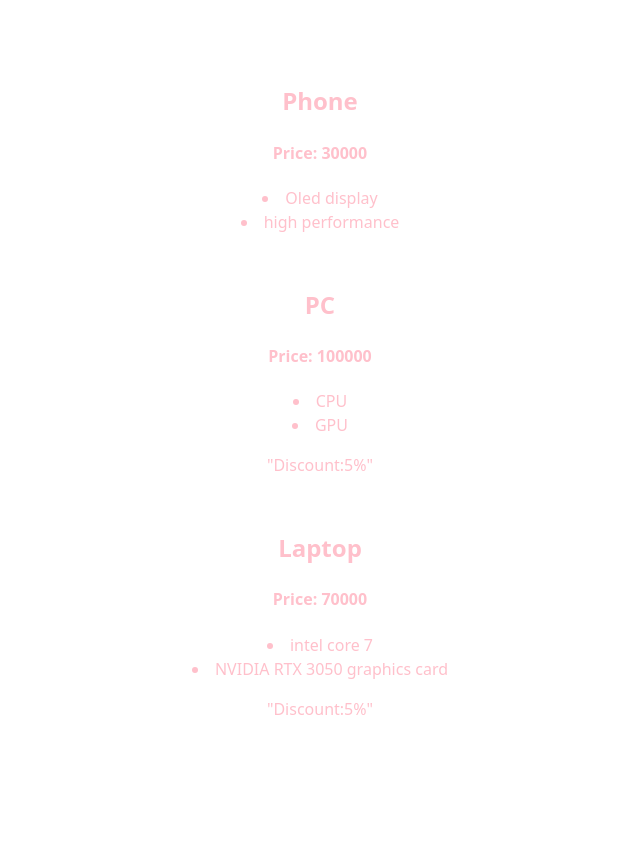
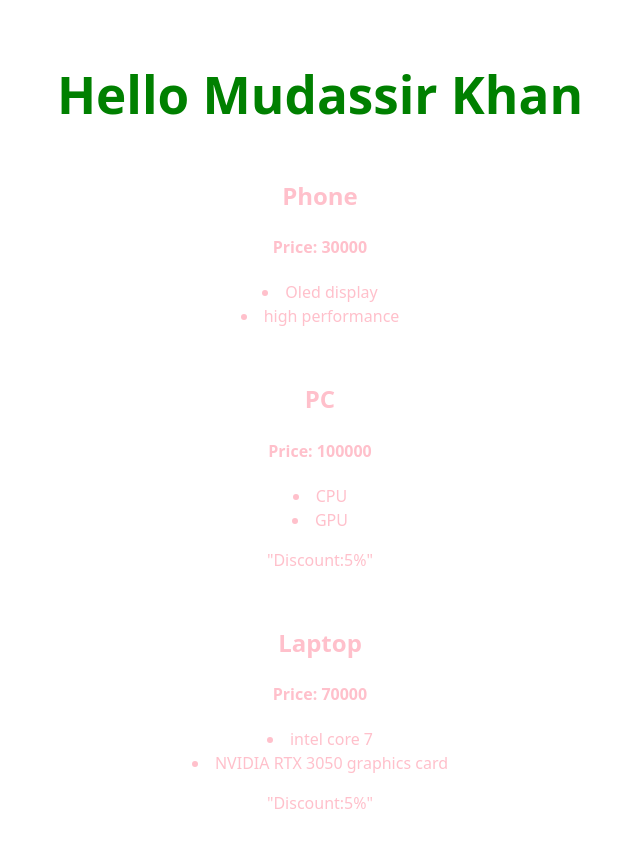
Before and after one commit to Mudassar123khan/LearningReact, a React (Vite) app in the folder react-app/: page / in a window 1280 px wide. Shown: the top 848 px of the page, without its empty margins (320-960 px from the left). Before the commit the page ends 800 px from the top, so only its background shows below. Built offline with nearby package versions, Linux system fonts and the light colour scheme.

Commit message:
This is a activity or practice question

```diff
--- a/react-app/src/App.jsx
+++ b/react-app/src/App.jsx
@@ -2,10 +2,11 @@
 import Title from "./Title.jsx";
 import Description from "./Description.jsx";
 import ProductTab from './ProductTab.jsx';
-
+import SayHello  from './SayHello.jsx';
 function App() {
   return (
     <>
+    <SayHello userName="Mudassir Khan" textcolor="green"/>
     <ProductTab/>
     </>
   );
--- /dev/null
+++ b/react-app/src/SayHello.jsx
@@ -0,0 +1,10 @@
+function SayHello({userName,textcolor}){
+    return (
+        <>
+        <h1 style={{color:textcolor}}>Hello {userName}</h1>
+
+        </>
+    );
+}
+
+export default SayHello;
```
